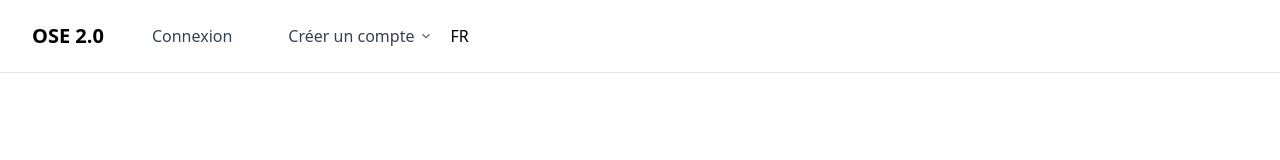
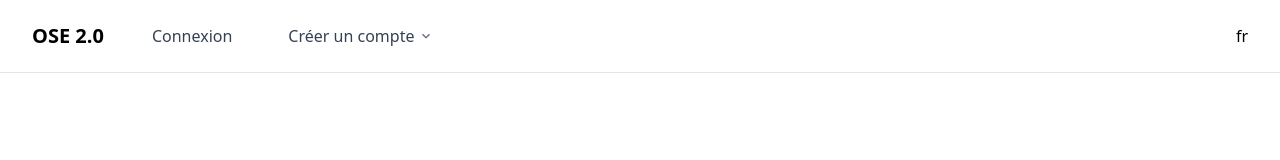
Before and after one commit to Zifan200/Projet-Gestion-De-Stage, a React (Vite) app in the folder projetOseFE/: page / in a window 1280 px wide. Shown: the top 160 px of the page. Built offline with nearby package versions, Linux system fonts and the light colour scheme; no server answers.

Commit message:
030-190-FE -> add :  Design du fr/en btn

```diff
--- a/projetOseFE/src/components/LanguageSwitcher.jsx
+++ b/projetOseFE/src/components/LanguageSwitcher.jsx
@@ -18,5 +18,5 @@ export const LanguageSwitcher = () => {
   // Affiche le code de la langue opposée
   const oppositeLang = i18n.language === "en" ? "fr" : "en";
 
-  return <button onClick={toggleLanguage}>{oppositeLang.toUpperCase()}</button>;
+  return <button onClick={toggleLanguage}>{oppositeLang}</button>;
 };
--- a/projetOseFE/src/components/menu/Navbar.jsx
+++ b/projetOseFE/src/components/menu/Navbar.jsx
@@ -90,7 +90,9 @@ const Navbar = () => {
         onMouseEnter={cancelClose}
         onMouseLeave={scheduleClose}
       />
-      <LanguageSwitcher />
+      <div className="ml-auto">
+        <LanguageSwitcher />
+      </div>
     </nav>
   );
 };
```
